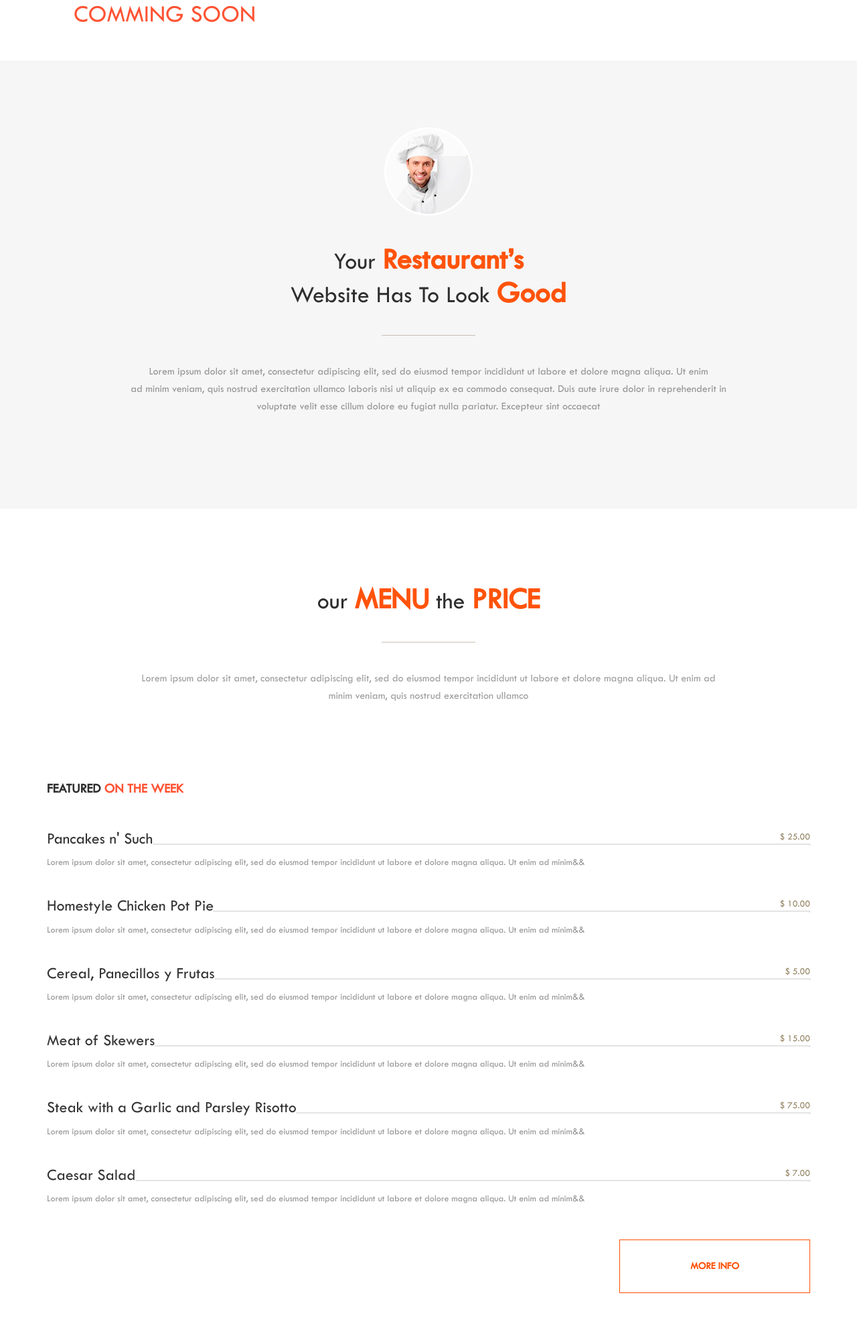
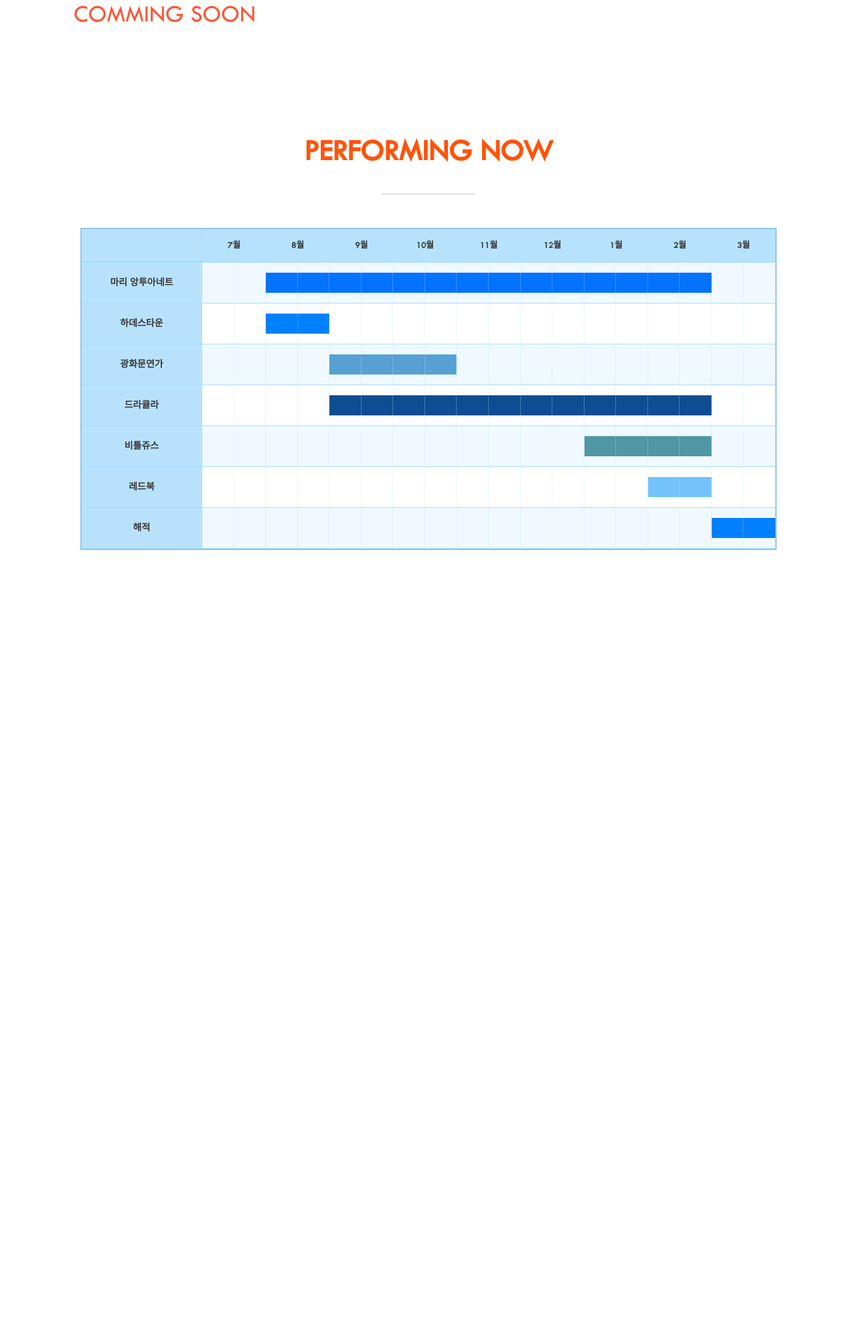
Before and after one commit to tqsunset/11days_project, a Flask app: page / in a window 1280 px wide. Shown: the part 514-2514 px from the top of the page at 67% size. After the commit the page ends 1335 px from the top, so only its background shows below. Run offline with Flask 2, Linux system fonts and the light colour scheme; some libraries are stand-ins or nearby versions; some web fonts are replaced.

Commit message:
차트 1차 업로드

```diff
--- a/musical/static/css/main.css
+++ b/musical/static/css/main.css
@@ -320,8 +320,129 @@ nav .block .navbar-default .navbar-nav > .active > a:hover:before {
   -webkit-transition: .3s all;
   -o-transition: .3s all;
   transition: .3s all;
+
 }
-#price .block .pricing-list .btn:hover {
-  background: #ff530a;
-  color: #fff;
+
+.container2 {
+    max-width: 1200px;
+    min-width: 650px;
+    margin: 0 auto;
+    padding: 50px;
 }
+
+.chart {
+    display: grid;
+    border: 2px solid #94c6e7;
+    position: relative;
+    overflow: hidden;
+}
+
+.chart-row {
+    display: grid;
+    grid-template-columns: 180px 1fr;
+    background-color: #ffffff;
+}
+
+.chart-row:nth-child(odd) {
+    background-color: rgba(225, 243, 255, 0.5);
+}
+
+.chart-period {
+    color: #363636;
+    background-color: rgb(182, 226, 253) !important;
+    border-bottom: 2px solid #a7ddff;
+    grid-template-columns: 180px repeat(9, 1fr);
+
+}
+
+.chart-period > span {
+    text-align: center;
+    font-size: 13px;
+    align-self: center;
+    font-weight: bold;
+    padding: 15px 0;
+}
+
+.chart-lines {
+    position: absolute;
+    height: 100%;
+    width: 100%;
+    background-color: transparent;
+    grid-template-columns: 180px repeat(18, 1fr);
+}
+
+.chart-lines > span {
+    display: block;
+    border-right: 1px solid rgba(182, 226, 253, 0.31);
+}
+
+.chart-row-item {
+    background-color: rgb(184, 226, 252);
+    border: 1px solid #a7ddff;
+    border-top: 0;
+    border-left: 0;
+    padding: 20px 0;
+    font-size: 14px;
+    font-weight: bold;
+    text-align: center;
+    color: #383838;
+}
+
+.chart-row-bars {
+    list-style: none;
+    display: grid;
+    padding: 15px 0;
+    margin: 0;
+    grid-template-columns: repeat(9, 1fr);
+    grid-gap: 10px 0;
+    border-bottom: 1px solid #a7ddff;
+}
+
+#chart > li {
+    font-weight: 450;
+    text-align: left;
+    font-size: 15px;
+    min-height: 15px;
+    background-color: #708090;
+    padding: 5px 15px;
+    color: #fff;
+    overflow: hidden;
+    position: relative;
+    cursor: pointer;
+    border-radius: 15px;
+}
+
+ul .chart-li-one {
+    grid-column: 2/9;
+    background-color: #0372ff;
+}
+
+ul .chart-li-two {
+    grid-column: 2/2;
+    background-color: #0080FF;
+}
+
+ul .chart-li-three {
+    grid-column: 3/5;
+    background-color: #57A0D3;
+}
+
+ul .chart-li-four {
+    grid-column: 3/9;
+    background-color: #0E4D92;
+}
+
+ul .chart-li-five {
+    grid-column: 7/9;
+    background-color: #4F97A3;
+}
+
+ul .chart-li-six {
+    grid-column: 8/9;
+    background-color: #73C2FB;
+}
+
+ul .chart-li-seven {
+    grid-column: 9/9;
+    background-color: #0080FF;
+}
--- a/musical/templates/index.html
+++ b/musical/templates/index.html
@@ -122,105 +122,79 @@
     </section>
     <!-- 커밍순 끝 -->
 
-    <!--
-    about-us start
-    ============================== -->
-    <section id="about-us">
-        <div class="container">
-            <div class="row">
-                <div class="col-md-12">
-                    <div class="block">
-                        <img class="wow fadeInUp" data-wow-duration="300ms" data-wow-delay="400ms" src="{{ url_for('static', filename='images/cooker-img.png') }}" alt="cooker-img">
-                        <h1 class="heading wow fadeInUp" data-wow-duration="400ms" data-wow-delay="500ms" >Your <span>Restaurant’s</span> </br> Website Has To Look <span>Good</span>
-                        </h1>
-                        <p class="wow fadeInUp" data-wow-duration="300ms" data-wow-delay="600ms">Lorem ipsum dolor sit amet, consectetur adipiscing elit, sed do eiusmod tempor incididunt ut labore et dolore magna aliqua. Ut enim </br> ad minim veniam, quis nostrud exercitation ullamco laboris nisi ut aliquip ex ea commodo consequat. Duis aute irure dolor in reprehenderit in </br>voluptate velit esse cillum dolore eu fugiat nulla pariatur. Excepteur sint occaecat</p>
-                    </div>
-                </div><!-- .col-md-12 close -->
-            </div><!-- .row close -->
-        </div><!-- .containe close -->
-    </section><!-- #call-to-action close -->
-    <!--
-    price start
+    <!-- 공연차트 시작
     ============================ -->
     <section id="price">
         <div class="container">
             <div class="row">
                 <div class="col-md-12">
                     <div class="block">
-                        <h1 class="heading wow fadeInUp" data-wow-duration="300ms" data-wow-delay="300ms">our <span>MENU</span> the <span>PRICE</span></h1>
-                        <p class="wow fadeInUp" data-wow-duration="300ms" data-wow-delay="400ms">Lorem ipsum dolor sit amet, consectetur adipiscing elit, sed do eiusmod tempor incididunt ut labore et dolore magna aliqua. Ut enim ad minim veniam, quis nostrud exercitation ullamco </p>
-                        <div class="pricing-list">
-                            <div class="title">
-                                <h3>Featured <span>on the week</span></h3>
+                        <h1 class="heading wow fadeInUp" data-wow-duration="300ms" data-wow-delay="300ms"><span>PERFORMING NOW</span></h1>
                     </div>
-                            <ul>
-                                <li class="wow fadeInUp" data-wow-duration="300ms" data-wow-delay="300ms">
-                                    <div class="item">
-                                        <div class="item-title">
-                                            <h2>Pancakes n' Such</h2>
-                                            <div class="border-bottom"></div>
-                                            <span>$ 25.00</span>
+                    <div class="container2">
+                        <div class="chart">
+                            <div class="chart-row chart-period">
+                                <div class="chart-row-item">
                                 </div>
-                                        <p>Lorem ipsum dolor sit amet, consectetur adipiscing elit, sed do eiusmod tempor incididunt ut labore et dolore magna aliqua. Ut enim ad minim&&</p>
+                                <span>7월</span><span>8월</span><span>9월</span>
+                                <span>10월</span><span>11월</span><span>12월</span><span>1월</span>
+                                <span>2월</span><span>3월</span>
                             </div>
-                                </li>
-                                <li class="wow fadeInUp" data-wow-duration="300ms" data-wow-delay="400ms">
-                                    <div class="item">
-                                        <div class="item-title">
-                                            <h2>Homestyle Chicken Pot Pie</h2>
-                                            <div class="border-bottom"></div>
-                                            <span>$ 10.00</span>
+                            <div class="chart-row chart-lines">
+                                <span></span><span></span><span></span>
+                                <span></span><span></span><span></span>
+                                <span></span><span></span><span></span>
+                                <span></span><span></span><span></span>
+                                <span></span><span></span><span></span>
+                                <span></span><span></span><span></span>
                             </div>
-                                        <p>Lorem ipsum dolor sit amet, consectetur adipiscing elit, sed do eiusmod tempor incididunt ut labore et dolore magna aliqua. Ut enim ad minim&&</p>
+                            <div class="chart-row">
+                                <div class="chart-row-item">마리 앙투아네트</div>
+                                <ul class="chart-row-bars">
+                                    <li class="chart-li-one"></li>
+                                </ul>
                             </div>
-                                </li>
-                                <li class="wow fadeInUp" data-wow-duration="300ms" data-wow-delay="500ms">
-                                    <div class="item">
-                                        <div class="item-title">
-                                            <h2>Cereal, Panecillos y Frutas </h2>
-                                            <div class="border-bottom"></div>
-                                            <span>$ 5.00</span>
+                            <div class="chart-row">
+                                <div class="chart-row-item">하데스타운</div>
+                                <ul class="chart-row-bars">
+                                    <li class="chart-li-two" onclick=""></li>
+                                </ul>
                             </div>
-                                        <p>Lorem ipsum dolor sit amet, consectetur adipiscing elit, sed do eiusmod tempor incididunt ut labore et dolore magna aliqua. Ut enim ad minim&&</p>
+                            <div class="chart-row">
+                                <div class="chart-row-item">광화문연가</div>
+                                <ul class="chart-row-bars">
+                                    <li class="chart-li-three"></li>
+                                </ul>
                             </div>
-                                </li>
-                                <li class="wow fadeInUp" data-wow-duration="300ms" data-wow-delay="600ms">
-                                    <div class="item">
-                                        <div class="item-title">
-                                            <h2>Meat of Skewers</h2>
-                                            <div class="border-bottom"></div>
-                                            <span>$ 15.00</span>
+                            <div class="chart-row">
+                                <div class="chart-row-item">드라큘라</div>
+                                <ul class="chart-row-bars">
+                                    <li class="chart-li-four"></li>
+                                </ul>
                             </div>
-                                        <p>Lorem ipsum dolor sit amet, consectetur adipiscing elit, sed do eiusmod tempor incididunt ut labore et dolore magna aliqua. Ut enim ad minim&&</p>
+                            <div class="chart-row">
+                                <div class="chart-row-item">비틀쥬스</div>
+                                <ul class="chart-row-bars">
+                                    <li class="chart-li-five"></li>
+                                </ul>
                             </div>
-                               </li>
-                                <li class="wow fadeInUp" data-wow-duration="300ms" data-wow-delay="700ms">
-                                    <div class="item">
-                                        <div class="item-title">
-                                            <h2>Steak with a Garlic and Parsley Risotto</h2>
-                                            <div class="border-bottom"></div>
-                                            <span>$ 75.00</span>
+                            <div class="chart-row">
+                                <div class="chart-row-item">레드북</div>
+                                <ul class="chart-row-bars">
+                                    <li class="chart-li-six"></li>
+                                </ul>
                             </div>
-                                        <p>Lorem ipsum dolor sit amet, consectetur adipiscing elit, sed do eiusmod tempor incididunt ut labore et dolore magna aliqua. Ut enim ad minim&&</p>
+                            <div class="chart-row">
+                                <div class="chart-row-item">해적</div>
+                                <ul class="chart-row-bars">
+                                    <li class="chart-li-seven"></li>
+                                </ul>
                             </div>
-                                </li>
-                                <li class="wow fadeInUp" data-wow-duration="300ms" data-wow-delay="800ms">
-                                    <div class="item">
-                                        <div class="item-title">
-                                            <h2>Caesar Salad</h2>
-                                            <div class="border-bottom"></div>
-                                            <span>$ 7.00</span>
-                                        </div>
-                                        <p>Lorem ipsum dolor sit amet, consectetur adipiscing elit, sed do eiusmod tempor incididunt ut labore et dolore magna aliqua. Ut enim ad minim&&</p>
-                                    </div>
-                                </li>
-                            </ul>
-                            <a class="btn btn-default pull-right wow bounceIn" data-wow-duration="500ms" data-wow-delay="1200ms" href="#" role="button">More Info</a>
                         </div>
                     </div>
                 </div><!-- .col-md-12 close -->
             </div><!-- .row close -->
         </div><!-- .containe close -->
-    </section><!-- #price close -->
+    </section><!-- #공연차트 close -->
 	</body>
 </html>
```
Lines whose indentation alone changed are shown as unchanged.
